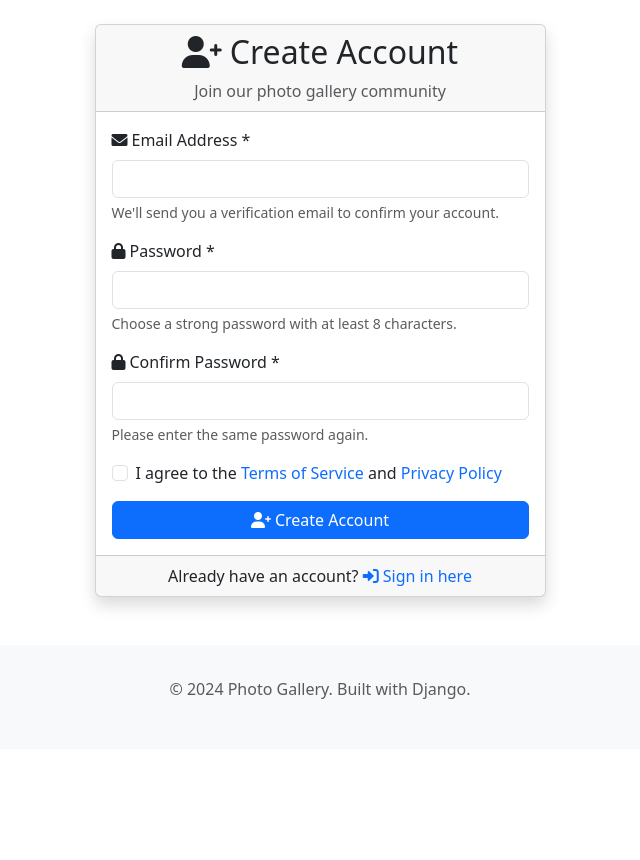
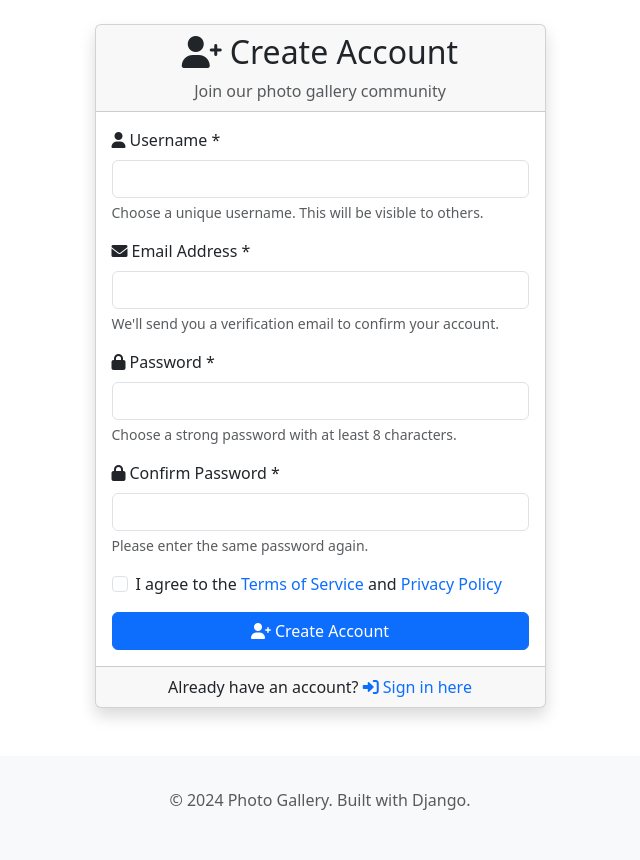
Before and after one commit to hunj/photo-gallery-share-django, a Django app: page /accounts/signup/ in a window 1280 px wide. Shown: the part 56-916 px from the top of the page, without its empty margins (320-960 px from the left). Before the commit the page ends 755 px from the top, so only its background shows below. Run offline with Django 5.2, Linux system fonts and the light colour scheme; parts of the project's set-up code (start-up, migrations or seed data) failed here and were passed over; some libraries are stand-ins or nearby versions.

Commit message:
be able to use username and/or email to sign in

```diff
--- a/app/core/settings.py
+++ b/app/core/settings.py
@@ -155,8 +155,8 @@ AUTHENTICATION_BACKENDS = [
 SITE_ID = 1
 
 ACCOUNT_EMAIL_REQUIRED = True
-ACCOUNT_USERNAME_REQUIRED = False
-ACCOUNT_AUTHENTICATION_METHOD = "email"
+ACCOUNT_USERNAME_REQUIRED = True
+ACCOUNT_AUTHENTICATION_METHOD = "username_email"
 ACCOUNT_EMAIL_VERIFICATION = "mandatory"
 ACCOUNT_LOGIN_ON_EMAIL_CONFIRMATION = True
 ACCOUNT_LOGOUT_ON_GET = True
--- a/app/templates/account/signup.html
+++ b/app/templates/account/signup.html
@@ -44,6 +44,22 @@
                             {% endfor %}
                         </div>
                     {% endif %}
+
+                    <div class="mb-3">
+                        <label for="{{ form.username.id_for_label }}" class="form-label">
+                            <i class="fas fa-user me-1"></i>Username *
+                        </label>
+                        <input type="text" name="{{ form.username.name }}" class="form-control {% if form.username.errors %}is-invalid{% endif %}"
+                               id="{{ form.username.id_for_label }}" value="{{ form.username.value|default:'' }}" required>
+                        {% if form.username.errors %}
+                            <div class="invalid-feedback">
+                                {% for error in form.username.errors %}
+                                    {{ error }}
+                                {% endfor %}
+                            </div>
+                        {% endif %}
+                        <div class="form-text">Choose a unique username. This will be visible to others.</div>
+                    </div>
 
                     <div class="mb-3">
                         <label for="{{ form.email.id_for_label }}" class="form-label">
```
Also changed, not shown: app/templates/account/login.html (+5 -3 lines).
